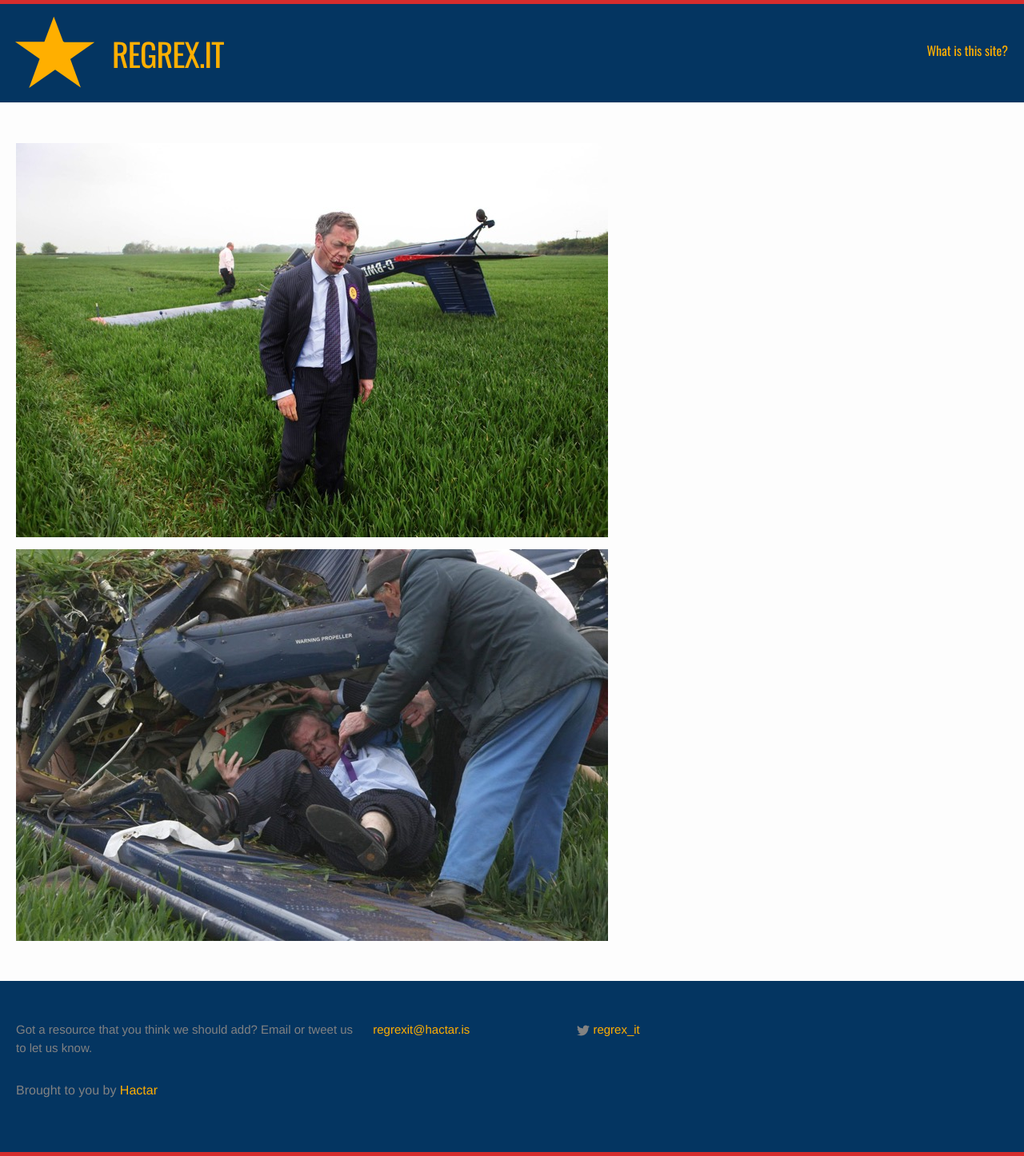
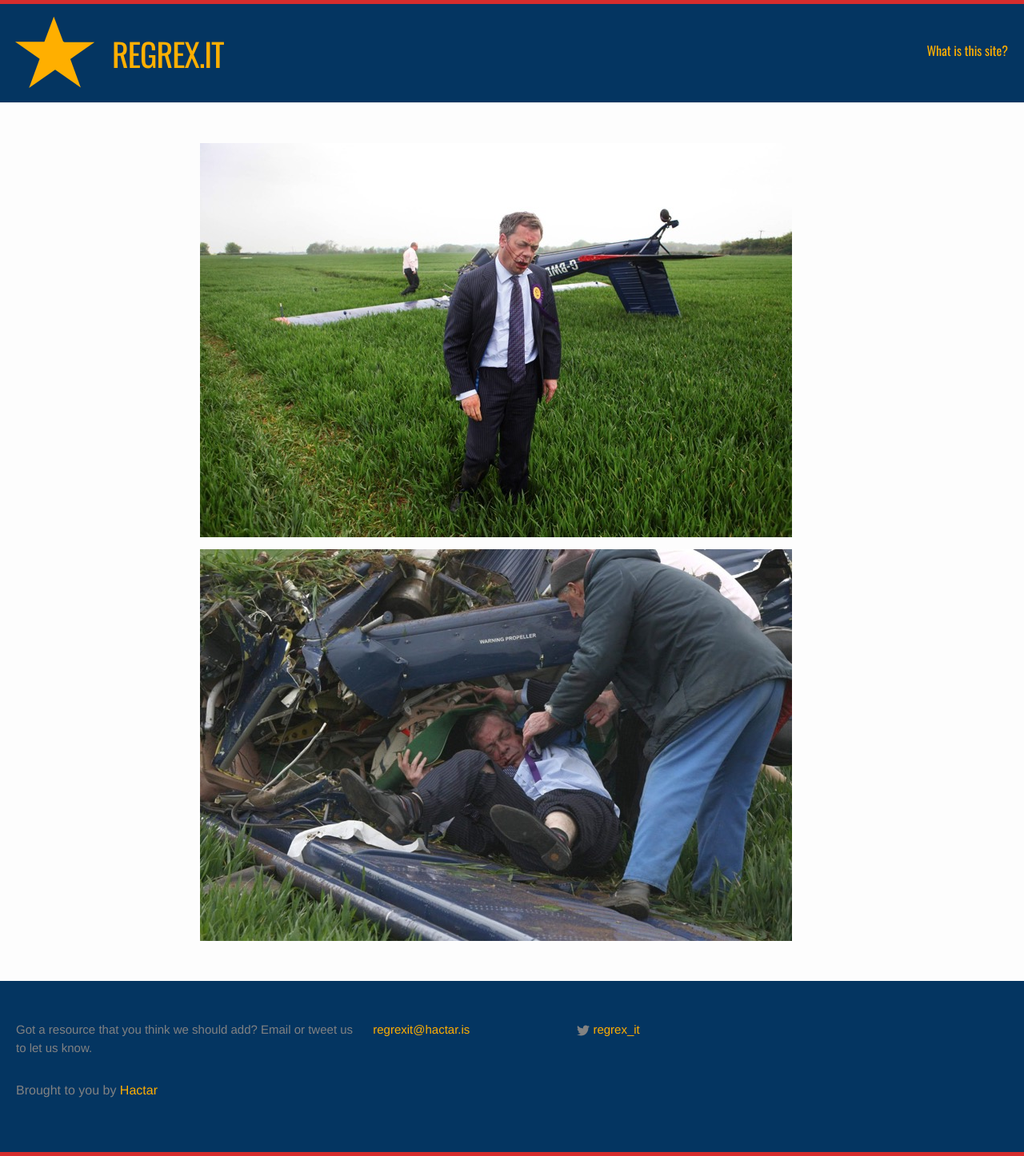
Before and after one commit to hactar-is/regex.it, a Jekyll site: the page built from cheer_me_up.md, in a window 1280 px wide. Shown: the whole page at 80% size. Built offline with Jekyll 4.4.1, drawn with Linux system fonts in a browser that asks for light colours.

Commit message:
Max width for article post.

```diff
--- a/_sass/_layout.scss
+++ b/_sass/_layout.scss
@@ -103,6 +103,12 @@
          width: 1260px;
      }
  }
+
+article.post{
+    max-width: 800px;
+    margin: 0 auto;
+}
+
 
  #star-five {
     float: left;
```
